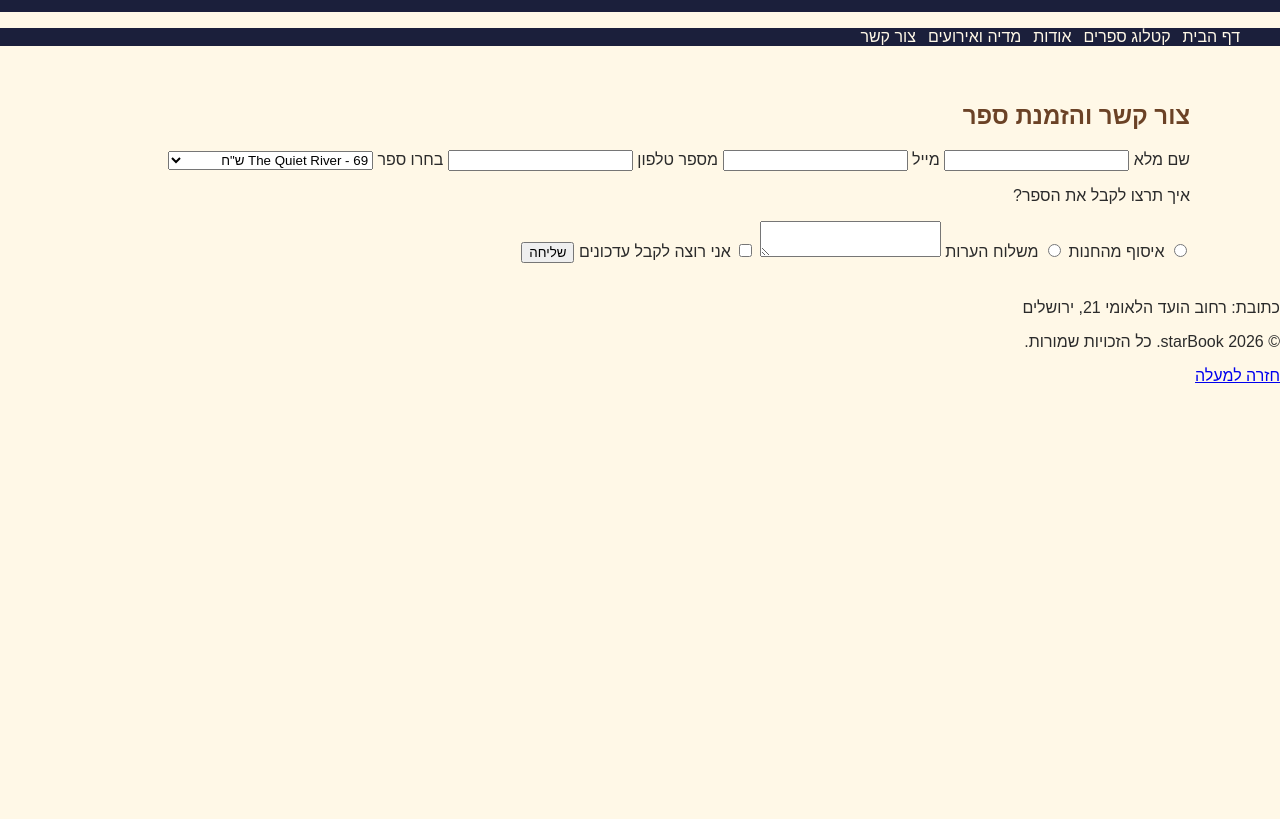
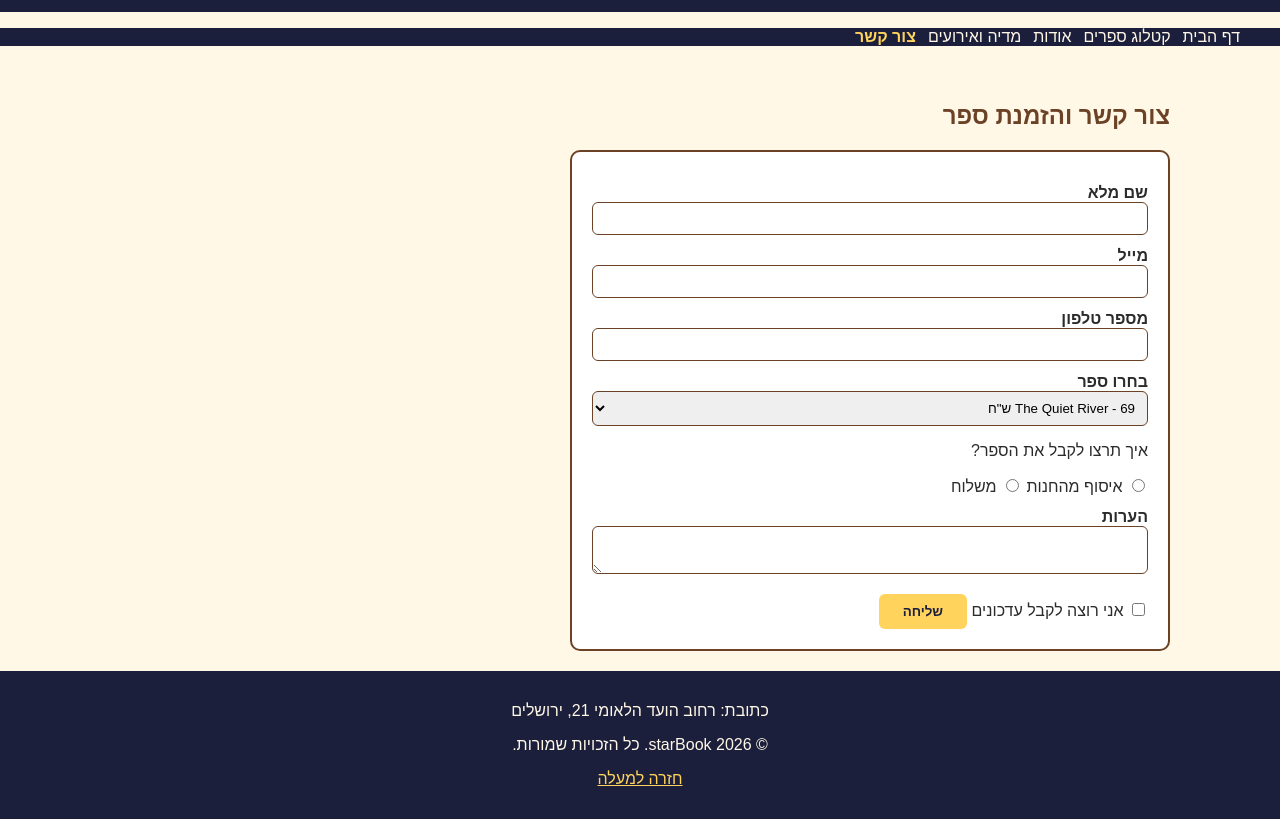
Before and after one commit to akkochav-hub/FullStack-project1, a plain HTML site: page contact.html in a window 1280 px wide. Shown: the part 68-887 px from the top of the page. Before the commit the page ends 800 px from the top, so only its background shows below. Drawn offline with Linux system fonts and the light colour scheme.

Commit message:
css: form, footer, sticky nav, active page, card hover effect
- box-sizing border-box for all elements
- form: labels above fields, full width inputs, inline radio and checkbox
- footer colors
- nav sticky on scroll, current page highlighted (class active on each page)
- book cards lift on hover with transition

```diff
--- a/contact.html
+++ b/contact.html
@@ -18,7 +18,7 @@
       <li><a href="gallery.html">קטלוג ספרים</a></li>
       <li><a href="info.html">אודות</a></li>
       <li><a href="media.html">מדיה ואירועים</a></li>
-      <li><a href="contact.html">צור קשר</a></li>
+      <li><a href="contact.html" class="active">צור קשר</a></li>
     </ul>
   </nav>
   <main>
--- a/css/style.css
+++ b/css/style.css
@@ -1,3 +1,7 @@
+* {
+  box-sizing: border-box;
+}
+
 body {
   margin: 0;
   background-color: #FFF8E7;
@@ -32,6 +36,8 @@ main {
 
 nav {
   background-color: #1B1F3B;
+  position: sticky;
+  top: 0;
 }
 
 nav ul {
@@ -55,6 +61,11 @@ h2 {
   border-radius: 10px;
   padding: 10px;
   text-align: center;
+  transition: transform 0.3s;
+}
+
+.book-card:hover {
+  transform: translateY(-6px);
 }
 
 .book-grid {
@@ -88,6 +99,11 @@ nav a:hover {
   color: #FFD35C;
 }
 
+nav a.active {
+  color: #FFD35C;
+  font-weight: bold;
+}
+
 table {
   border-collapse: collapse;
   background-color: white;
@@ -102,3 +118,60 @@ th {
   background-color: #1B1F3B;
   color: #FFD35C;
 }
+
+form {
+  max-width: 600px;
+  background-color: white;
+  border: 2px solid #6B4226;
+  border-radius: 10px;
+  padding: 20px;
+}
+
+form label {
+  display: block;
+  margin-top: 12px;
+  font-weight: bold;
+}
+
+form input,
+form select,
+form textarea {
+  width: 100%;
+  padding: 8px;
+  border: 1px solid #6B4226;
+  border-radius: 6px;
+  font-family: inherit;
+}
+
+form input[type="radio"],
+form input[type="checkbox"] {
+  width: auto;
+}
+
+input[type="radio"] + label,
+input[type="checkbox"] + label {
+  display: inline;
+  font-weight: normal;
+}
+
+button {
+  margin-top: 16px;
+  padding: 10px 24px;
+  background-color: #FFD35C;
+  color: #1B1F3B;
+  border: none;
+  border-radius: 6px;
+  font-weight: bold;
+  cursor: pointer;
+}
+
+footer {
+  background-color: #1B1F3B;
+  color: #FFF8E7;
+  text-align: center;
+  padding: 15px;
+}
+
+footer a {
+  color: #FFD35C;
+}
```
Also changed, not shown: gallery.html (+1 -1 lines), index.html (+1 -1 lines), info.html (+1 -1 lines), media.html (+1 -1 lines).
